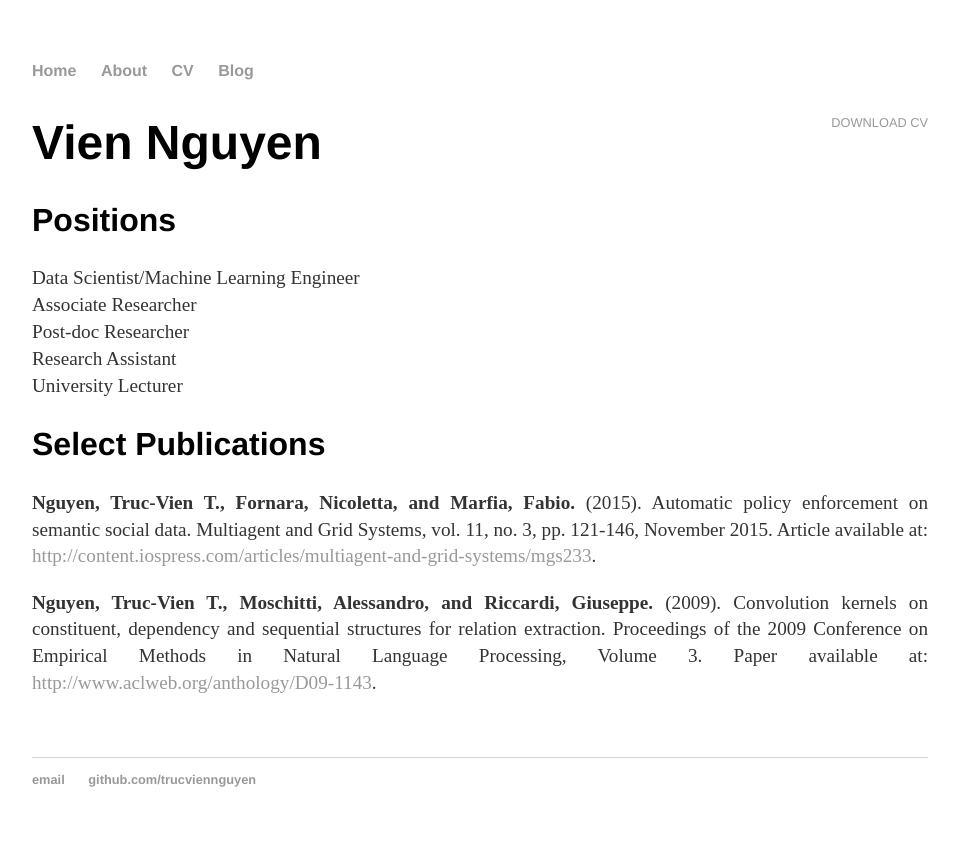
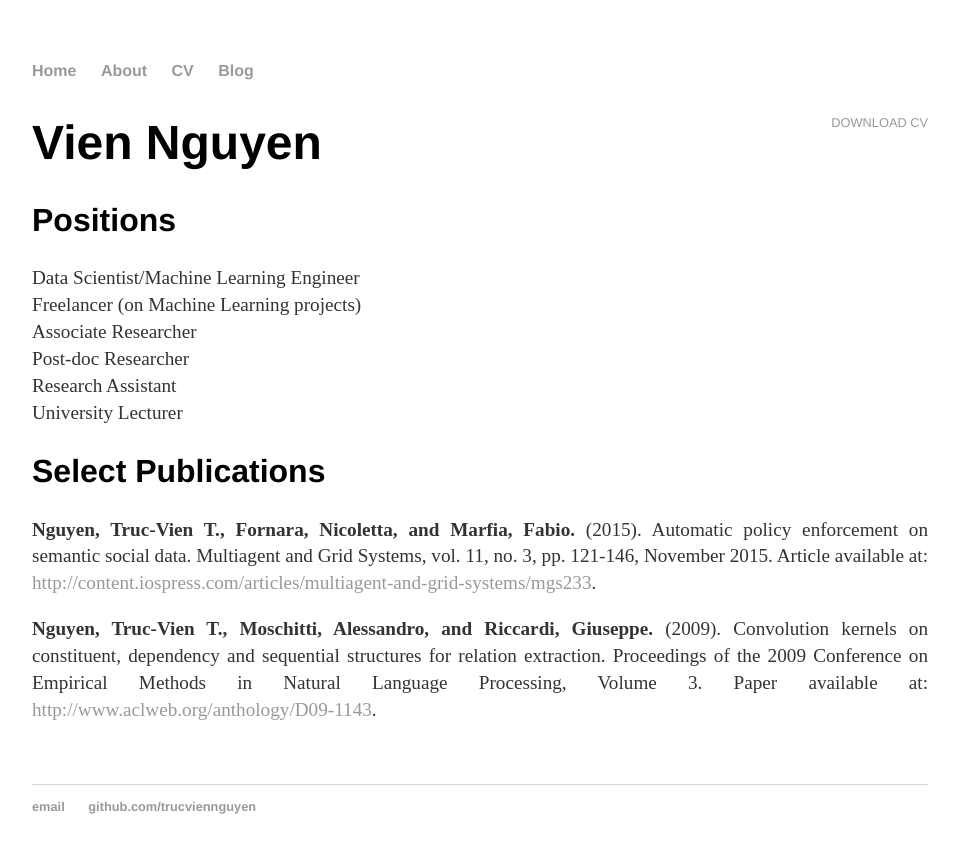
Before and after one commit to trucviennguyen/trucviennguyen.github.io, a Jekyll site: the page built from cv/index.html, in a window 1280 px wide. Shown: the top 853 px of the page, without its empty margins (160-1118 px from the left). Built offline with Jekyll 4.4.1, drawn with Linux system fonts in a browser that asks for light colours.

Commit message:
Updating CV.

```diff
--- a/cv/index.html
+++ b/cv/index.html
@@ -19,6 +19,7 @@ title: CV of Vien Nguyen
 
 					<p align = "justify">
 						Data Scientist/Machine Learning Engineer<br>
+						Freelancer (on Machine Learning projects)<br>
 						Associate Researcher<br>
 						Post-doc Researcher<br>
 						Research Assistant<br>
```
